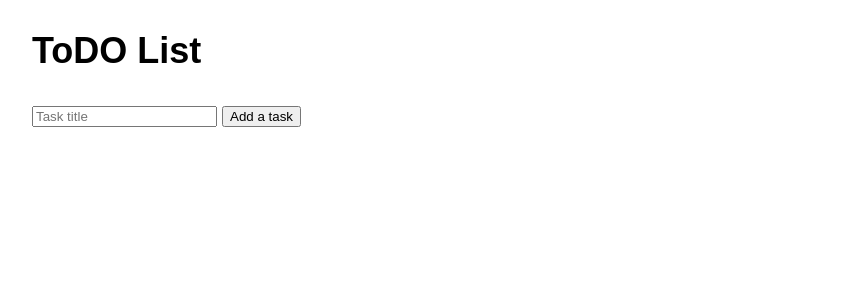
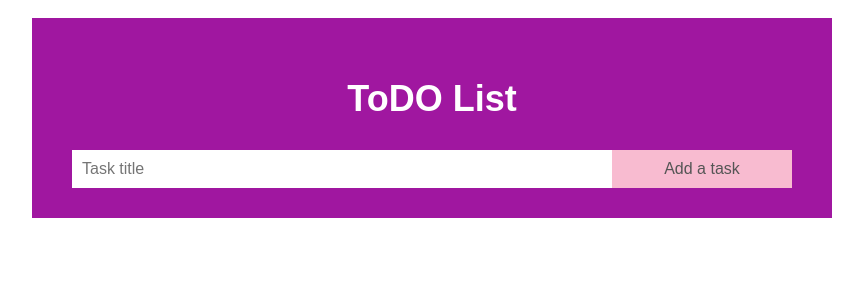
Before and after one commit to LinhLe2307/Todo_App_Group_Symfony, a Symfony app: template templates/crud/index.html.twig in a window 1280 px wide. Shown: the top 300 px of the page, without its empty margins (208-1071 px from the left). Run offline with Twig, Linux system fonts and the light colour scheme; the template is opened without the code that fills it, so the values that code supplies are empty; some libraries are stand-ins or nearby versions.

Commit message:
update css

```diff
--- a/public/styles/app.css
+++ b/public/styles/app.css
@@ -1,29 +1,113 @@
+/* Include the padding and border in an element's total width and height */
+* {
+  box-sizing: border-box;
+}
+
+/* Remove margins and padding from the list */
+ul {
+  margin: 0;
+  padding: 0;
+  list-style-type: none;
+}
+
+/* Style the list items */
 ul li {
   cursor: pointer;
   position: relative;
+  padding: 12px 8px 12px 40px;
+  background: #eee;
+  font-size: 18px;
+  transition: 0.2s;
+  -webkit-user-select: none;
+  -moz-user-select: none;
+  -ms-user-select: none;
+  user-select: none;
+}
+
+/* Set all odd list items to a different color (zebra-stripes) */
+ul li:nth-child(odd) {
+  background: #f9f9f9;
 }
 
 /* Darker background-color on hover */
 ul li:hover {
-  background: lightblue;
+  background: #ede7f6;
 }
 
 /* When clicked on, add a background color and strike out text */
 ul li.checked {
-  color: #fff;
+  background: #9575cd;
   text-decoration: line-through;
 }
 
 /* Add a "checked" mark when clicked on */
 ul li.checked::before {
-  content: '';
+  content: "";
   position: absolute;
-  border-color: red;
+  border-color: green;
   border-style: solid;
   border-width: 0 2px 2px 0;
-  /* top: 10px; */
-  left: -16px;
+  top: 10px;
+  left: 16px;
   transform: rotate(45deg);
   height: 15px;
   width: 7px;
 }
+
+/* Style the close button */
+.close {
+  position: absolute;
+  right: 0;
+  top: 0;
+  padding: 12px 16px 12px 16px;
+}
+
+.close:hover {
+  background-color: #f44336;
+  color: white;
+}
+
+/* Style the header */
+.header {
+  background-color: rgb(160, 23, 160);
+  padding: 30px 40px;
+  color: white;
+  text-align: center;
+}
+
+/* Clear floats after the header */
+.header:after {
+  content: "";
+  display: table;
+  clear: both;
+}
+
+/* Style the input */
+input {
+  margin: 0;
+  border: none;
+  border-radius: 0;
+  width: 75%;
+  padding: 10px;
+  float: left;
+  font-size: 16px;
+}
+
+/* Style the "Add" button */
+.addBtn {
+  padding: 10px;
+  width: 25%;
+  background: #f8bbd0;
+  color: #555;
+  float: left;
+  text-align: center;
+  font-size: 16px;
+  cursor: pointer;
+  transition: 0.3s;
+  border-radius: 0;
+  border: none;
+}
+
+.addBtn:hover {
+  background-color: #ff94c2;
+}
--- a/templates/crud/index.html.twig
+++ b/templates/crud/index.html.twig
@@ -9,13 +9,14 @@
 </style>
 
 <div class="example-wrapper">
+  <div class="header">
     <h1>ToDO List</h1>
 
     <form action="{{path('create_task')}}" method="POST">
         <input type="text" name="title" placeholder="Task title">
-        <button type="submit">Add a task</button>
+        <button type="submit" class="addBtn">Add a task</button>
     </form>
-
+ </div>
     <ul>
     {% for todo in tasks %}
         <li {% if todo.status %} class="checked" {% endif %}>
```
Also changed, not shown: templates/base.html.twig (+1 -0 lines).
